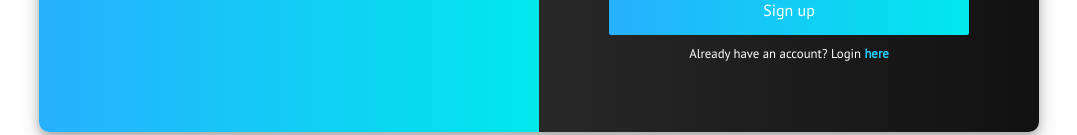
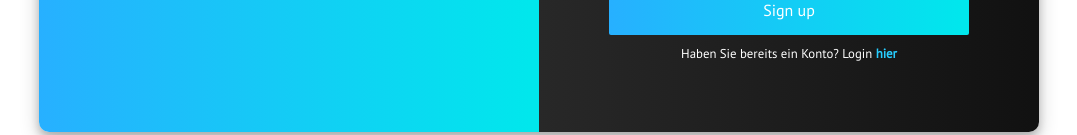
Before and after one commit to LeleZuGut/Kundenabfragesystem-Website, a React (Create React App) app: page / in a window 1280 px wide. Shown: the part 568-703 px from the top of the page, without its empty margins (101-1178 px from the left). Built offline with nearby package versions, Linux system fonts and the light colour scheme.

Commit message:
Zweiter Test

```diff
--- a/src/FormSignup.js
+++ b/src/FormSignup.js
@@ -68,7 +68,7 @@ const FormSignup = ({ submitForm }) => {
           Sign up
         </button>
         <span className='form-input-login'>
-          Already have an account? Login <a href='#'>here</a>
+          Haben Sie bereits ein Konto? Login <a href='#'>hier</a>
         </span>
       </form>
     </div>
```
